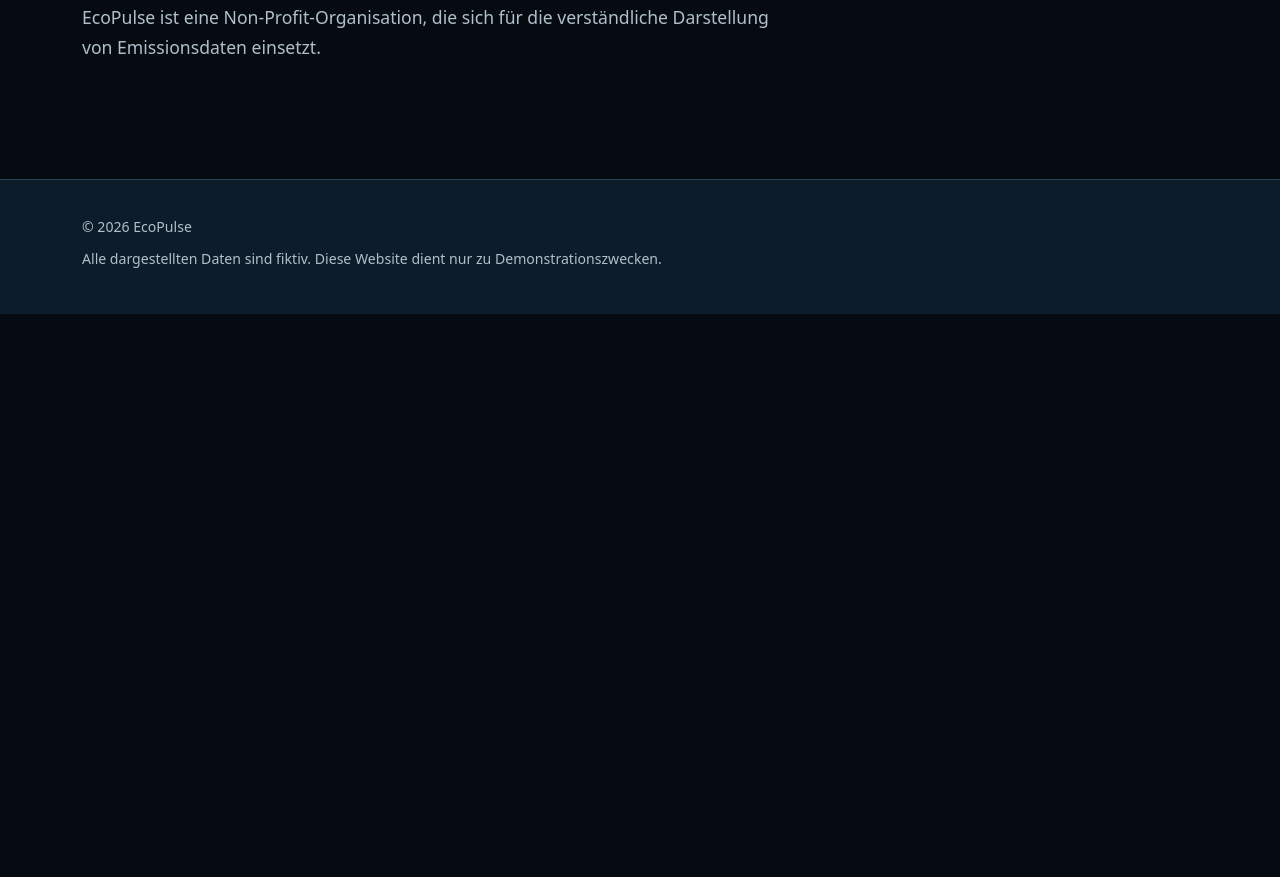
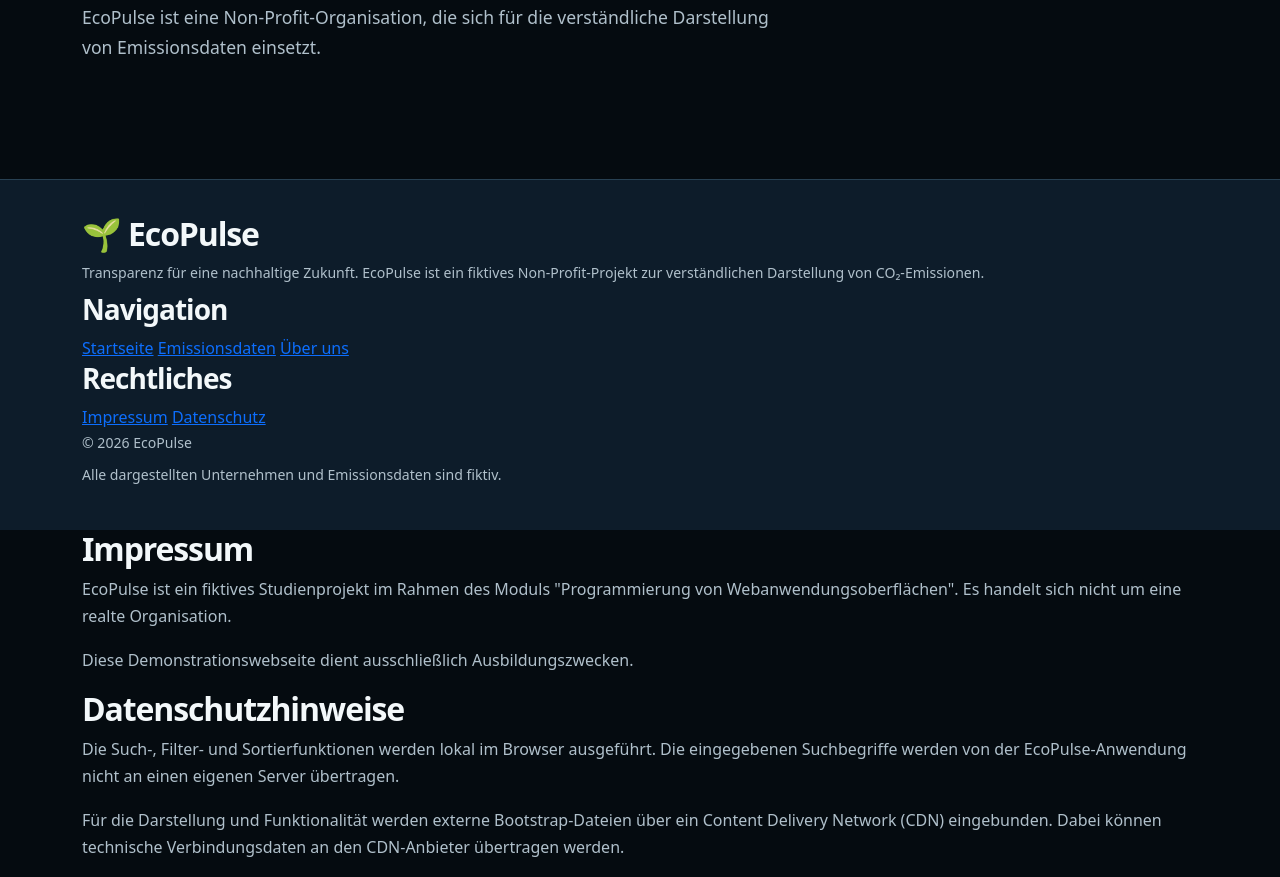
Before and after one commit to SinaHerold/Programmierung-von-Webanwendungsoberfl-chen---Aufgabe-1, a plain HTML site: page index.html in a window 1280 px wide. Shown: the part 2513-3390 px from the top of the page. Before the commit the page ends 2827 px from the top, so only its background shows below. Drawn offline with nearby package versions, Linux system fonts and the light colour scheme.

Commit message:
Texte für Footer eingearbeitet - Impressum und Datenschutzhinweise

```diff
--- a/index.html
+++ b/index.html
@@ -249,10 +249,61 @@
 
 <footer class="site-footer">
     <div class="container">
-        <p>© 2026 EcoPulse</p>
-        <p>Alle dargestellten Daten sind fiktiv. Diese Website dient nur zu Demonstrationszwecken.</p>
+        <div class="footer-grid">
+            <div class="footer-about">
+                <h2>🌱 EcoPulse</h2>
+                <p>Transparenz für eine nachhaltige Zukunft.
+                    EcoPulse ist ein fiktives Non-Profit-Projekt
+                    zur verständlichen Darstellung von CO₂-Emissionen.
+                </p>
+            </div>
+
+            <nav aria-label="Footer-Navigation">
+                <h3>Navigation</h3>
+                <a href="#top">Startseite</a>
+                <a href="#emissionen">Emissionsdaten</a>
+                <a href="#ueber-uns">Über uns</a>
+            </nav>
+
+            <div class="footer-legal">
+                <h3>Rechtliches</h3>
+                <a href="#impressim">Impressum</a>
+                <a href="#datenschutz">Datenschutz</a>
+            </div>
+        </div>
+
+        <div class="footer-bottom">
+            <p>© 2026 EcoPulse</p>
+            <p>Alle dargestellten Unternehmen und Emissionsdaten sind fiktiv.</p>
+        </div>
+
     </div>
 </footer>
+
+<section id="impressum" class="legal-section">
+    <div class="container">
+        <h2>Impressum</h2>
+        <p>EcoPulse ist ein fiktives Studienprojekt im Rahmen des Moduls
+            "Programmierung von Webanwendungsoberflächen". Es handelt sich nicht
+            um eine realte Organisation.
+        </p>
+        <p>Diese Demonstrationswebseite dient ausschließlich Ausbildungszwecken.</p>
+    </div>
+</section>
+
+<section id="datenschutz" class="legal-section">
+    <div class="container">
+        <h2>Datenschutzhinweise</h2>
+        <p>Die Such-, Filter- und Sortierfunktionen werden lokal im Browser ausgeführt.
+            Die eingegebenen Suchbegriffe werden von der EcoPulse-Anwendung nicht an einen eigenen
+            Server übertragen.
+        </p>
+        <p>Für die Darstellung und Funktionalität werden externe Bootstrap-Dateien über ein
+            Content Delivery Network (CDN) eingebunden. Dabei können technische
+            Verbindungsdaten an den CDN-Anbieter übertragen werden.
+        </p>
+    </div>
+</section>
 
 <script
     src="https://cdn.jsdelivr.net/npm/bootstrap@5.3.3/dist/js/bootstrap.bundle.min.js">
```
